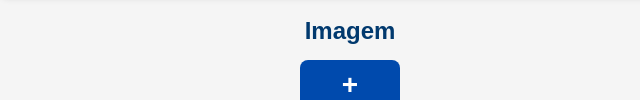
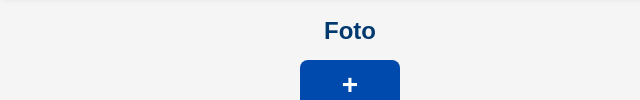
Before and after one commit to GelsonK/omix_frente, a plain HTML site: page cadastro.html in a window 1280 px wide. Shown: the part 693-793 px from the top of the page, 0-640 px from the left. Drawn offline with Linux system fonts and the light colour scheme.

Commit message:
troca de imagem para foto

```diff
--- a/cadastro.html
+++ b/cadastro.html
@@ -87,7 +87,7 @@
                     </select>
 
                 </section>
-                <h2 style="text-align: center;">Imagem</h2>
+                <h2 style="text-align: center;">Foto</h2>
                 <!-- Campo de imagem leve -->
                 <div class="upload-mini">
                     <input type="file" id="foto" name="foto" accept="image/*" required hidden />
```
